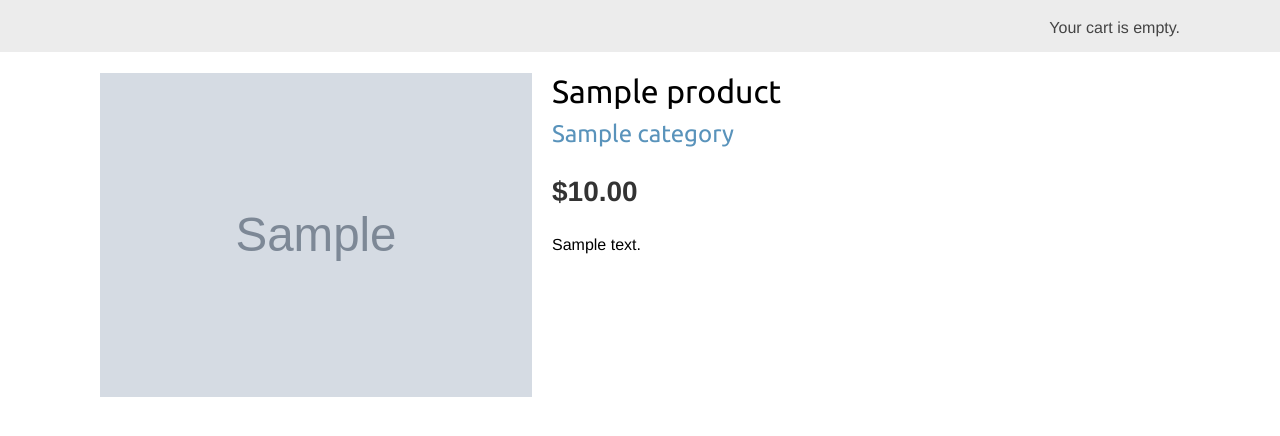
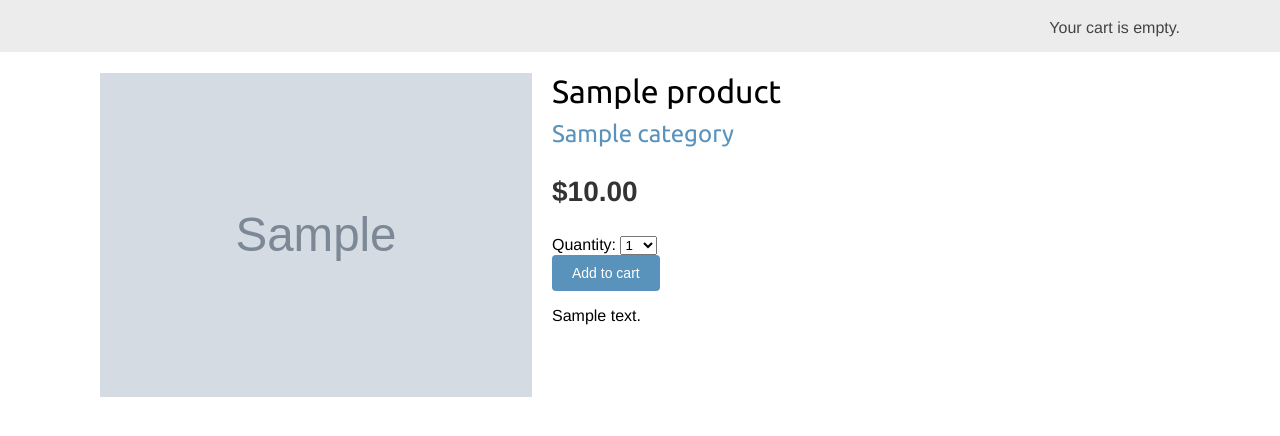
Before and after one commit to AminAgrebi-lab/myshop-django, a Django app: a page that uses shop/templates/shop/base.html in a window 1280 px wide. Shown: the part 46-482 px from the top of the page. Run offline with Django 5.2, Linux system fonts and the light colour scheme; tables that the repository leaves empty hold one stand-in row (values such as "Sample post"); grey boxes marked "Sample" are stand-in pictures.

Commit message:
fix: Correct __iter__ generator logic and add comprehensive English comments to Cart class

```diff
--- a/cart/cart.py
+++ b/cart/cart.py
@@ -6,16 +6,14 @@ from shop.models import Product
 class Cart:
     def __init__(self, request):
         """
-        Initialize the cart.
+        Initialize the shopping cart using the current request's session.
         """
-        # Store the current session to make it accessible in other methods
         self.session = request.session
-
-        # Get the current cart from the session using the custom session ID
+        # Attempt to retrieve the cart from the session
         cart = self.session.get(settings.CART_SESSION_ID)
 
-        # If no cart is present in the session, create an empty cart dictionary
         if not cart:
+            # If no cart exists, create an empty dictionary in the session
             cart = self.session[settings.CART_SESSION_ID] = {}
 
         self.cart = cart
@@ -24,52 +22,80 @@ class Cart:
         """
         Add a product to the cart or update its quantity.
         """
-        # Convert product ID to string because JSON only allows string keys
         product_id = str(product.id)
 
-        # If the product is not in the cart, initialize it with 0 quantity and its current price
+        # Initialize the product in the cart if it doesn't exist yet
         if product_id not in self.cart:
             self.cart[product_id] = {
                 'quantity': 0, 'price': str(product.price)}
 
-        # Update the quantity based on the override_quantity flag
+        # Update quantity based on the override flag
         if override_quantity:
             self.cart[product_id]['quantity'] = quantity
         else:
             self.cart[product_id]['quantity'] += quantity
 
-        # Save the cart to the session
         self.save()
 
     def save(self):
         """
-        Mark the session as modified to tell Django it needs to be saved.
+        Mark the session as modified to force Django to save the updated cart.
         """
-        # This tells Django that the session data has changed and must be updated in the database
         self.session.modified = True
 
     def remove(self, product):
         """
-        Remove a product from the cart.
+        Remove a specific product from the cart.
         """
         product_id = str(product.id)
         if product_id in self.cart:
-            # Delete the product key from the cart dictionary
             del self.cart[product_id]
-            # Save the updated cart
             self.save()
 
     def __iter__(self):
         """
-        Iterate over the items in the cart and get the products from the database.
+        Iterate over the items in the cart and fetch the related Product
+        instances from the database to attach them to the cart items.
         """
-        # Get all product IDs from the cart keys
         product_ids = self.cart.keys()
 
-        # Fetch the actual Product instances from the database in a single query
+        # Fetch all products in the cart in a single, efficient database query
         products = Product.objects.filter(id__in=product_ids)
 
-        # Copy the current cart dictionary to avoid modifying the session directly during iteration
+        # Create a copy of the cart to avoid modifying the session directly
         cart = self.cart.copy()
 
-        # Attach the
+        # Attach the Product instance to each cart item
+        for product in products:
+            cart[str(product.id)]['product'] = product
+
+        # Calculate prices and yield each item
+        for item in cart.values():
+            item['price'] = Decimal(item['price'])
+            item['total_price'] = item['price'] * item['quantity']
+
+            # CRITICAL: 'yield' must be indented inside this loop to make
+            # the class a proper generator. Otherwise, it returns NoneType.
+            yield item
+
+    def __len__(self):
+        """
+        Return the total number of items in the cart (sum of quantities).
+        """
+        return sum(item['quantity'] for item in self.cart.values())
+
+    def get_total_price(self):
+        """
+        Calculate and return the total cost of all items in the cart.
+        """
+        return sum(
+            Decimal(item['price']) * item['quantity']
+            for item in self.cart.values()
+        )
+
+    def clear(self):
+        """
+        Completely remove the cart from the user's session.
+        """
+        del self.session[settings.CART_SESSION_ID]
+        self.save()
--- /dev/null
+++ b/cart/context_processors.py
@@ -0,0 +1,9 @@
+from .cart import Cart
+
+
+def cart(request):
+    """
+    Context processor to make the current cart available in all templates.
+    """
+    # Return a dictionary containing the Cart instance
+    return {'cart': Cart(request)}
--- a/myshop/settings.py
+++ b/myshop/settings.py
@@ -64,9 +64,11 @@ TEMPLATES = [
         'APP_DIRS': True,
         'OPTIONS': {
             'context_processors': [
+                'django.template.context_processors.debug',
                 'django.template.context_processors.request',
                 'django.contrib.auth.context_processors.auth',
                 'django.contrib.messages.context_processors.messages',
+                'cart.context_processors.cart',  # <-- Added custom context processor
             ],
         },
     },
--- a/shop/templates/shop/base.html
+++ b/shop/templates/shop/base.html
@@ -11,9 +11,20 @@
         <a href="/" class="logo">My shop</a>
     </div>
     <div id="subheader">
-        <div class="cart">
+<div class="cart">
+    <!-- Check if the cart has items and display total count and price -->
+    {% with total_items=cart|length %}
+        {% if total_items > 0 %}
+            Your cart:
+            <a href="{% url 'cart:cart_detail' %}">
+                {{ total_items }} item{{ total_items|pluralize }},
+                ${{ cart.get_total_price }}
+            </a>
+        {% else %}
             Your cart is empty.
-        </div>
+        {% endif %}
+    {% endwith %}
+</div>
     </div>
     <div id="content">
         {% block content %}
--- a/shop/templates/shop/product/detail.html
+++ b/shop/templates/shop/product/detail.html
@@ -15,6 +15,14 @@
       </a>
     </h2>
     <p class="price">${{ product.price }}</p>
+
+    <!-- Form to add the product to the cart -->
+    <form action="{% url 'cart:cart_add' product.id %}" method="post">
+      {{ cart_product_form }}
+      {% csrf_token %} <!-- Security token to prevent CSRF attacks -->
+      <input type="submit" value="Add to cart">
+    </form>
+
     {{ product.description|linebreaks }}
   </div>
 {% endblock %}
--- a/shop/views.py
+++ b/shop/views.py
@@ -1,5 +1,8 @@
 from django.shortcuts import get_object_or_404, render
 from .models import Category, Product
+
+# Import the form to handle adding products to the cart
+from cart.forms import CartAddProductForm
 
 
 def product_list(request, category_slug=None):
@@ -23,11 +26,21 @@ def product_list(request, category_slug=None):
 
 
 def product_detail(request, id, slug):
+    """
+    View to display a single product and provide a form to add it to the cart.
+    """
     product = get_object_or_404(
         Product, id=id, slug=slug, available=True
     )
+
+    # Initialize the form to be used in the product detail template
+    cart_product_form = CartAddProductForm()
+
     return render(
         request,
         'shop/product/detail.html',
-        {'product': product}
+        {
+            'product': product,
+            'cart_product_form': cart_product_form  # Pass the form to the template
+        }
     )
```
Also changed, not shown: cart/templates/cart/detail.html (+9 -1 lines), cart/views.py (+10 -0 lines). Lines whose indentation alone changed are shown as unchanged.
